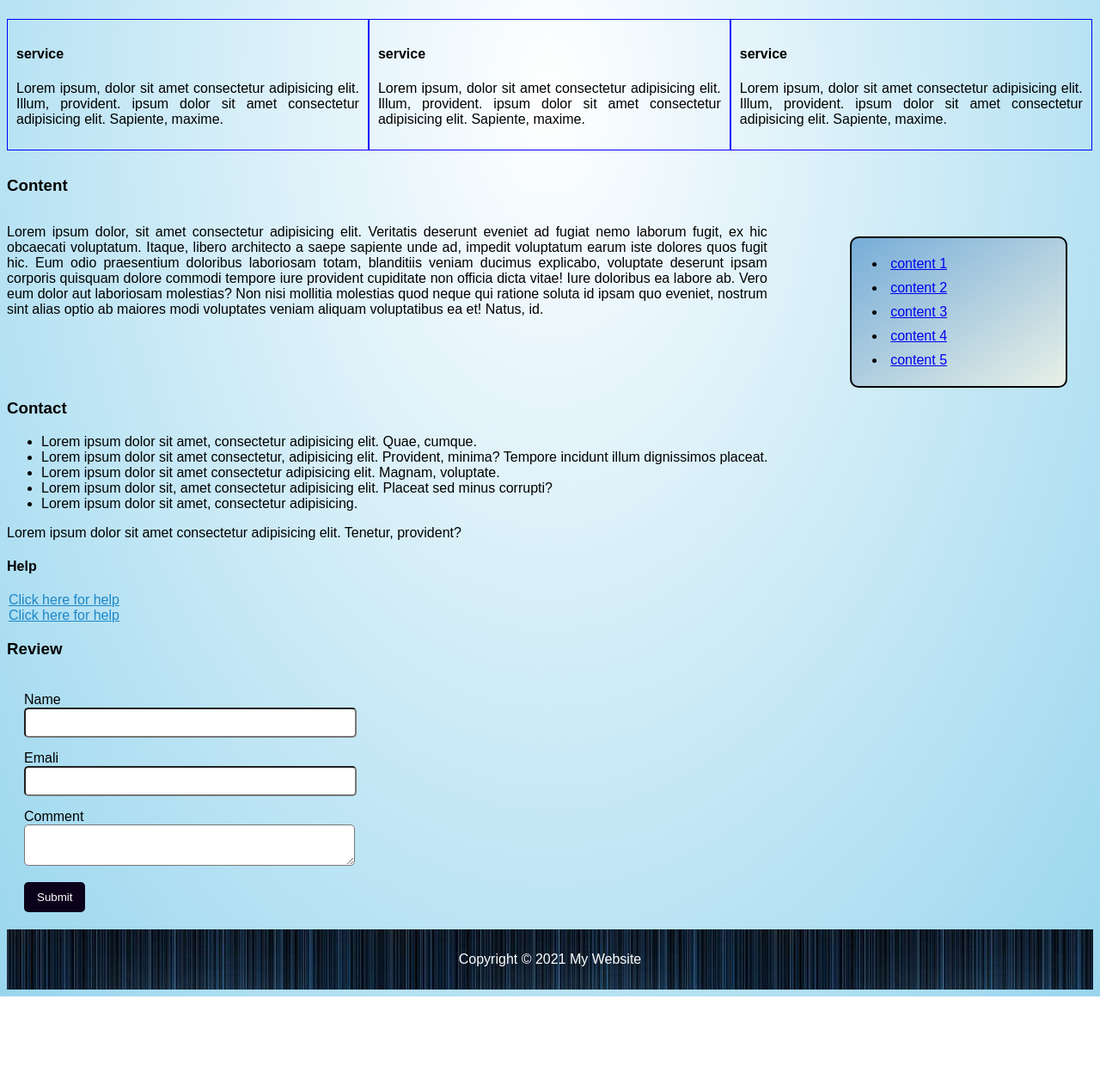
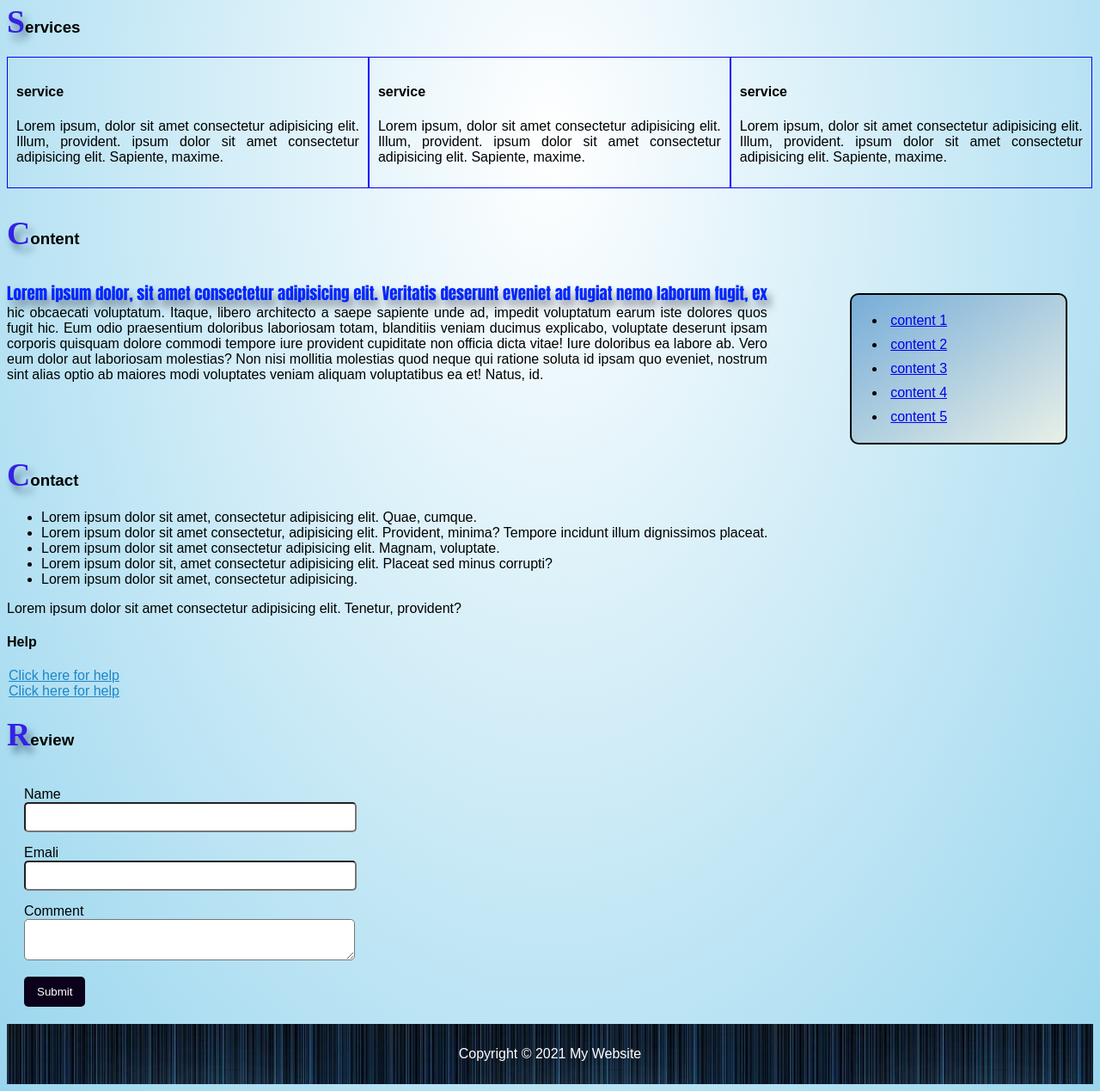
Before and after one commit to TriveniDuvvari0714/CSS-Website, a plain HTML site: page index.html in a window 1280 px wide. Shown: the part 938-2207 px from the top of the page at 86% size. Before the commit the page ends 2097 px from the top, so only its background shows below. Drawn offline with Linux system fonts and the light colour scheme.

Commit message:
initial commit

```diff
--- a/style.css
+++ b/style.css
@@ -6,6 +6,25 @@ h1{
     text-align: center;
     margin-bottom: 0px;
 
+}
+
+body{
+    background: radial-gradient(white,rgb(153, 214, 238));
+    text-align:justify;
+    font-family: sans-serif;
+
+}
+
+@media screen and (max-width: 992px) {
+    body {
+        background: radial-gradient(white,rgb(129, 216, 173));
+    }
+  }
+
+@media screen and (max-width: 600px) {
+    body {
+        background: radial-gradient(white,rgb(230, 240, 143));
+    }
 }
 
 #navbar{
@@ -31,16 +50,25 @@ h1{
     padding-right:15px;
 }
 
+#navbar a:hover{
+    color: rgb(13, 220, 235);
+}
+
 #welcome-image{
     margin-left:40%;
 }
 
-body{
-    background: radial-gradient(white,rgb(153, 214, 238));
-    text-align:justify;
-    font-family: sans-serif;
 
+
+
+
+h3::first-letter {
+    font-family: Lucida Calligraphy;
+    font-size: 1cm;
+    color: rgb(53, 33, 228);
+    text-shadow: 5px 8px 9px rgb(89, 123, 151);
 }
+
 
 .block{
     float:left;
@@ -90,6 +118,16 @@ body{
 
 
 }
+
+#contentpara::first-line {
+    font-family: Impact, Haettenschweiler, 'Arial Narrow Bold', sans-serif;
+    font-size: 0.5cm;
+    color: rgb(0, 38, 255);
+    text-shadow: 5px 8px 9px rgba(51, 53, 65, 0.507);
+    }
+
+
+
 
 .help a{
     padding:2px;
```
